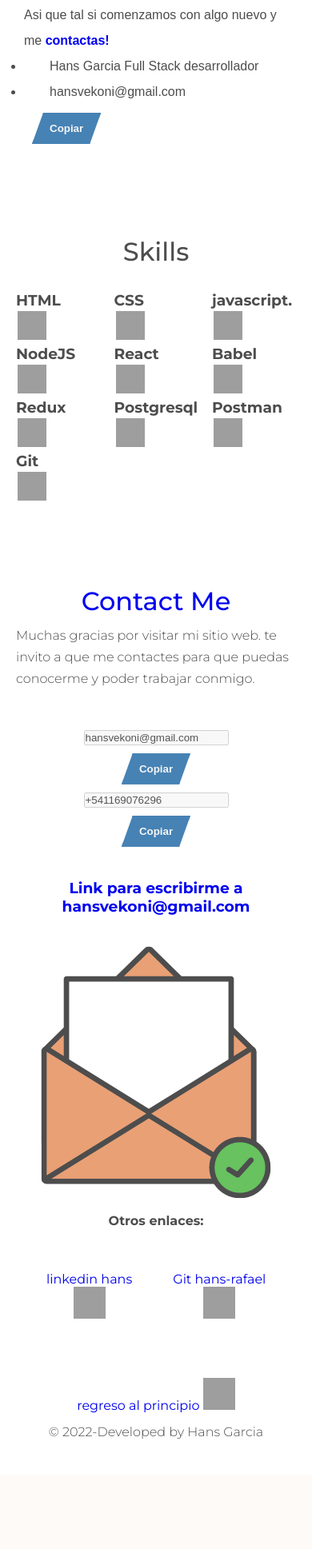
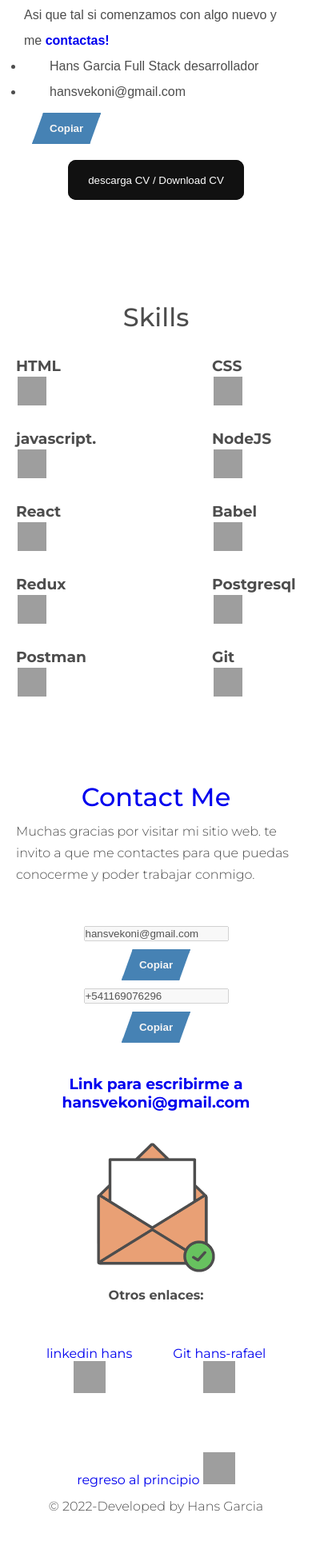
Before and after one commit to Hans-Rafael/hans-rafael.github.io, a PHP site: page / in a window 390 px wide. Shown: the part 3622-5559 px from the top of the page at 80% size. Before the commit the page ends 5422 px from the top, so only its background shows below. Run offline with PHP 8.4, Linux system fonts and the light colour scheme; grey boxes are pictures that could not be loaded.

```diff
--- a/css/style.css
+++ b/css/style.css
@@ -281,6 +281,68 @@ form .form-control {
   line-height: 2em;
   text-indent: 2em;
 }
+
+.glow {
+  width: 220px;
+  height: 50px;
+  border: none;
+  outline: none;
+  color: #fff;
+  background: #111;
+  cursor: pointer;
+  position: relative;
+  z-index: 0;
+  border-radius: 10px;
+  margin-bottom: 2rem;
+}
+
+.glow:before {
+  content: '';
+  background: linear-gradient(45deg, #ff0000, #ff7300, #fffb00, #48ff00, #00ffd5, #002bff, #7a00ff, #ff00c8, #ff0000);
+  position: absolute;
+  top: -2px;
+  left:-2px;
+  background-size: 400%;
+  z-index: -1;
+  filter: blur(5px);
+  width: calc(100% + 4px);
+  height: calc(100% + 4px);
+  animation: glowing 20s linear infinite;
+  opacity: 0;
+  transition: opacity .3s ease-in-out;
+  border-radius: 10px;
+}
+
+.glow:active {
+  color: #000
+}
+
+.glow:active:after {
+  background: transparent;
+}
+
+.glow:hover:before {
+  opacity: 1;
+}
+
+.glow:after {
+  z-index: -1;
+  content: '';
+  position: absolute;
+  width: 100%;
+  height: 100%;
+  background: #111;
+  left: 0;
+  top: 0;
+  border-radius: 10px;
+}
+
+@keyframes glowing {
+  0% { background-position: 0 0; }
+  50% { background-position: 400% 0; }
+  100% { background-position: 0 0; }
+}
+
 /*SKILLS*/
 .skill-title {
   padding-bottom: 10px;
@@ -293,6 +355,7 @@ form .form-control {
   justify-content: space-between;
   align-items: center;
   padding: 20px 0;
+  gap:1.5rem;
 }
 .skills-row-item {
   width: 30%;
@@ -405,6 +468,12 @@ form .form-control {
     background: white;
 }
 
+.email-link-icon{
+  padding: 1px;
+  width: 150px;
+  height: auto;
+}
+
 /* Footer */
 #mainfooter {
   text-align: center;
--- a/index.html
+++ b/index.html
@@ -8,11 +8,7 @@
     <link rel="stylesheet" href="/css/style.css" />
     <link rel="stylesheet" media="screen and (max-width:769px)" href="/css/mobile.css" />
     <title>My Portfolio | Welcome</title>
-    <!--  -->
-    <style>
 
-    </style>
-    <!--  -->
 </head>
 
 <body>
@@ -24,7 +20,7 @@
 
                     <ul class="navigation">
                         <button class="collapsible">Menu</button>
-                        <div class="content"   >
+                        <div class="content">
                             <li><a href="#mainheader">Home</a></li>
                             <li><a href="#portfolio">My Portfolio</a></li>
                             <li><a href="#about">About Me</a></li>
@@ -101,7 +97,8 @@
                     <br>
                     - El <span class="span-text-p">deployado:</span> Heroku (back) y Vercel (front)
                     <br>
-                    <div class="bproject">puedes jugar con la app <a href="https://sport-shop-client.vercel.app/" class="button"><b>here.</b></a><br></div>
+                    <div class="bproject">puedes jugar con la app <a href="https://sport-shop-client.vercel.app/"
+                            class="button"><b>here.</b></a><br></div>
                     <!-- O ver un video explicativo de 3 min al hacer click en la imagen. -->
 
                 </div>
@@ -127,7 +124,8 @@
                     - Express
                     - Sequelize - Postgres.
                     <br>
-                    <div class="bproject">Puedes utilizar la app <a href="https://puppy-dog-client.vercel.app/" class="button"><b>here.</b></a></div><br>
+                    <div class="bproject">Puedes utilizar la app <a href="https://puppy-dog-client.vercel.app/"
+                            class="button"><b>here.</b></a></div><br>
                     <!-- O ver un video explicativo de 3 min al hacer click en la imagen. -->
                 </div>
                 <a href="https://github.com/Hans-Rafael/PI-Dogs"><img src="/img/PDogs.png"
@@ -186,9 +184,9 @@
                     <li>Hans Garcia Full Stack desarrollador</li>
                     <li> hansvekoni@gmail.com</li>
                 </ul>
-                <button type="button" onclick="myFunction()" id="on" class = "btn-copy">Copiar</button>
+                <button type="button" onclick="myFunction()" id="on" class="btn-copy">Copiar</button>
             </div>
-
+            <div id="cv-descarga"><button class="glow" type="button">descarga CV / Download CV</button></div>
         </div>
     </section>
 
@@ -202,52 +200,52 @@
                 <div class="skills-row-item">
                     <h3>HTML</h3>
                     <img src="https://raw.githubusercontent.com/devicons/devicon/master/icons/html5/html5-original-wordmark.svg"
-                        alt="html5" width="40" height="40" class = "skill-icon"/>
+                        alt="html5" width="40" height="40" class="skill-icon" />
                 </div>
                 <div class="skills-row-item">
                     <h3>CSS</h3>
                     <img src="https://raw.githubusercontent.com/devicons/devicon/master/icons/css3/css3-original-wordmark.svg"
-                        alt="css3" width="40" height="40" class = "skill-icon" />
+                        alt="css3" width="40" height="40" class="skill-icon" />
                 </div>
                 <div class="skills-row-item">
                     <h3>javascript.</h3>
                     <img src="https://raw.githubusercontent.com/devicons/devicon/master/icons/javascript/javascript-original.svg"
-                        alt="javascript" width="40" height="40" class = "skill-icon" />
+                        alt="javascript" width="40" height="40" class="skill-icon" />
                 </div>
                 <div class="skills-row-item">
                     <h3>NodeJS</h3>
                     <img src="https://raw.githubusercontent.com/devicons/devicon/master/icons/nodejs/nodejs-original-wordmark.svg"
-                        alt="nodejs" width="40" height="40" class = "skill-icon" />
+                        alt="nodejs" width="40" height="40" class="skill-icon" />
                 </div>
                 <div class="skills-row-item">
                     <h3>React</h3>
                     <img src="https://raw.githubusercontent.com/devicons/devicon/master/icons/react/react-original-wordmark.svg"
-                        alt="react" width="40" height="40" class = "skill-icon"/>
+                        alt="react" width="40" height="40" class="skill-icon" />
                 </div>
                 <div class="skills-row-item">
                     <h3>Babel</h3>
                     <img src="https://www.vectorlogo.zone/logos/babeljs/babeljs-icon.svg" alt="babel" width="40"
-                        height="40" class = "skill-icon"/>
+                        height="40" class="skill-icon" />
                 </div>
                 <div class="skills-row-item">
                     <h3> Redux </h3>
                     <img src="https://raw.githubusercontent.com/devicons/devicon/master/icons/redux/redux-original.svg"
-                        alt="redux" width="40" height="40" class = "skill-icon" />
+                        alt="redux" width="40" height="40" class="skill-icon" />
                 </div>
                 <div class="skills-row-item">
                     <h3> Postgresql</h3>
                     <img src="https://raw.githubusercontent.com/devicons/devicon/master/icons/postgresql/postgresql-original-wordmark.svg"
-                        alt="postgresql" width="40" height="40" class = "skill-icon" />
+                        alt="postgresql" width="40" height="40" class="skill-icon" />
                 </div>
                 <div class="skills-row-item">
                     <h3> Postman</h3>
                     <img src="https://www.vectorlogo.zone/logos/getpostman/getpostman-icon.svg" alt="postman" width="40"
-                        height="40" class = "skill-icon"/>
+                        height="40" class="skill-icon" />
                 </div>
                 <div class="skills-row-item">
                     <h3>Git</h3>
                     <img src="https://www.vectorlogo.zone/logos/git-scm/git-scm-icon.svg" alt="git" width="40"
-                        height="40" class = "skill-icon" />
+                        height="40" class="skill-icon" />
                     </a>
                 </div>
             </div>
@@ -265,9 +263,9 @@
             <script src="/js/clipboard.js"></script>
             <div id="clipboard" class="copy">
                 <input id="myInput" type="text" name="inputname" value="hansvekoni@gmail.com" disabled>
-                <button type="button" onclick="myFunction()" id="on" class= "btn-copy">Copiar</button>
+                <button type="button" onclick="myFunction()" id="on" class="btn-copy">Copiar</button>
                 <input id="myInput2" type="text" name="inputname" value="+541169076296" disabled>
-                <button type="button" onclick="myTlfFunction()" id="cop" class= "btn-copy">Copiar</button>
+                <button type="button" onclick="myTlfFunction()" id="cop" class="btn-copy">Copiar</button>
             </div>
             <div id="contactame" class="center">
                 <a href="mailto:hansvekoni@gmail.com?Subject=Interesado%20en%20Contactarte%20para%20una%20entrevista">
@@ -275,7 +273,7 @@
                 </a>
                 <br> </br>
                 <a href="mailto:hansvekoni@gmail.com?Subject=Interesado%20en%20Contactarte%20para%20una%20entrevista">
-                    <img src="/img/contact.png" alt="Enlace para escribirme" />
+                    <img src="/img/contact.png" alt="Enlace para escribirme" class="email-link-icon" />
                 </a>
 
             </div>
```
